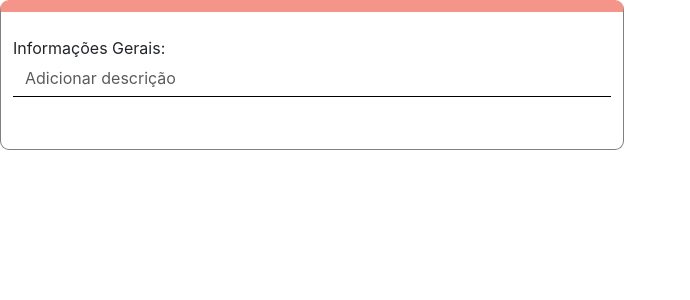
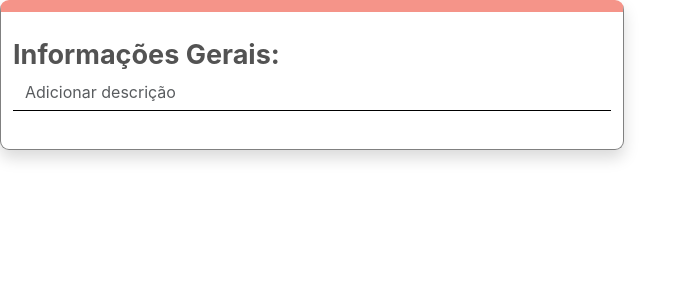
Before and after one commit to VRI-UFPR/CienciaNaEscola, a React (Create React App) app: page /info in a window 1280 px wide. Shown: the top 300 px of the page, without its empty margins (0-690 px from the left). Built offline with nearby package versions, Linux system fonts and the light colour scheme; a web font is replaced by a local one.

Commit message:
Não consegui a fonte, todo o resto implementado

```diff
--- a/src/components/InfoGerais.jsx
+++ b/src/components/InfoGerais.jsx
@@ -14,7 +14,6 @@ const styles=
     }
 
     #form-label{
-        font-family: 'Filson Pro', sans-serif;
         font-weight: 700;
         font-size: 27px;
         color: #535353;
@@ -35,12 +34,12 @@ const styles=
 
 function InfoGerais(props){
     return (
-        <div className="BlocoInfoGerais">
+        <div className="BlocoInfoGerais shadow">
             <form className="d-flex flex-column flex-grow-1">
                 <div className="row pb-4">
                     <div className="rounded p-4">
                         <div className="mb-1">
-                            <label for="infogerais" class="control-label" id="form-label mb-0">
+                            <label for="infogerais" class="control-label" id="form-label">
                             Informações Gerais:
                             </label>
                             <input type="text" name="infogerais" class="form-control" id="infogerais" placeholder="Adicionar descrição"/>
```
